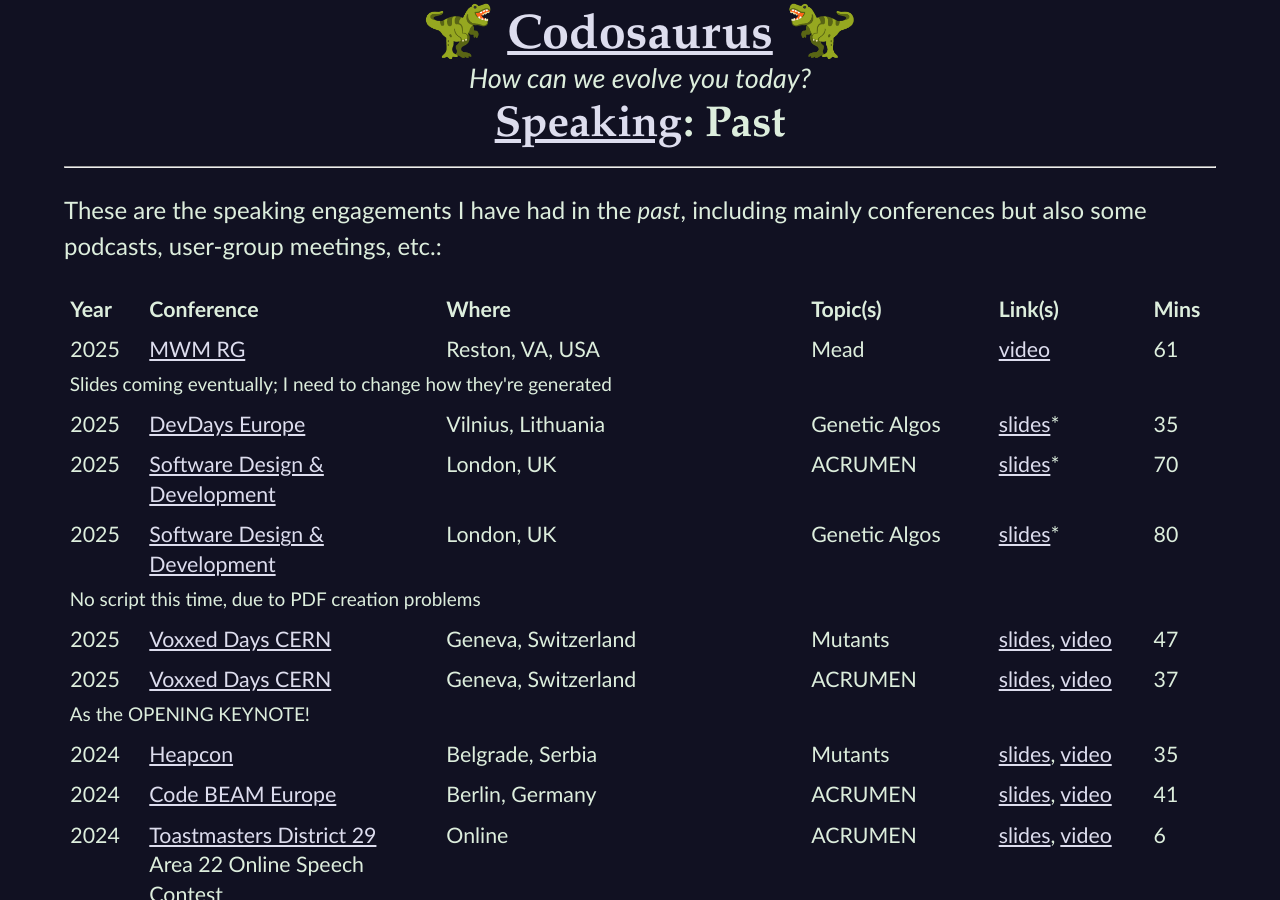
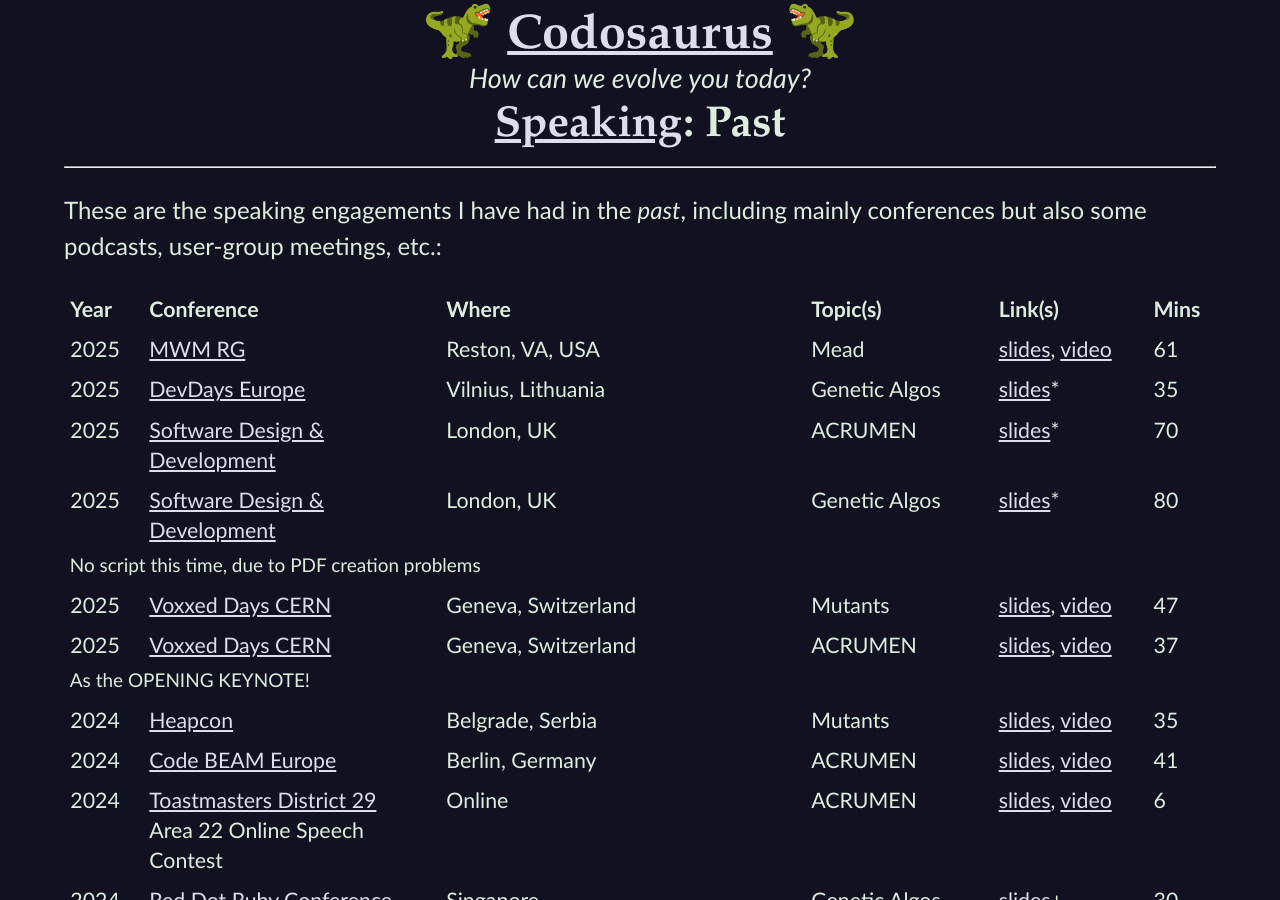
Before and after one commit to CodosaurusLLC/CodosaurusLLC.github.io, a Jekyll site: the page built from speaking/past.md, in a window 1280 px wide and 900 px high. Built offline with Jekyll 4.4.1, drawn with Linux system fonts in a browser that asks for light colours.

Commit message:
add specific gravity slides

```diff
--- a/speaking/past.md
+++ b/speaking/past.md
@@ -28,13 +28,10 @@
       <td>Reston, VA, USA</td>
       <td>Mead</td>
       <td>
-        <!-- <a href="/reds/mead-mwmrg-25" target="_new">slides</a>, -->
+        <a href="/reds/specific-gravity-mwmrg-2025" target="_new">slides</a>,
         <a href="https://www.youtube.com/watch?v=mhcPQlEe9fI" target="_new">video</a>
       </td>
       <td class="numeric">61</td>
-    </tr>
-    <tr class="notes">
-      <td colspan="6">Slides coming eventually; I need to change how they're generated</td>
     </tr>
 
     <tr>
```
